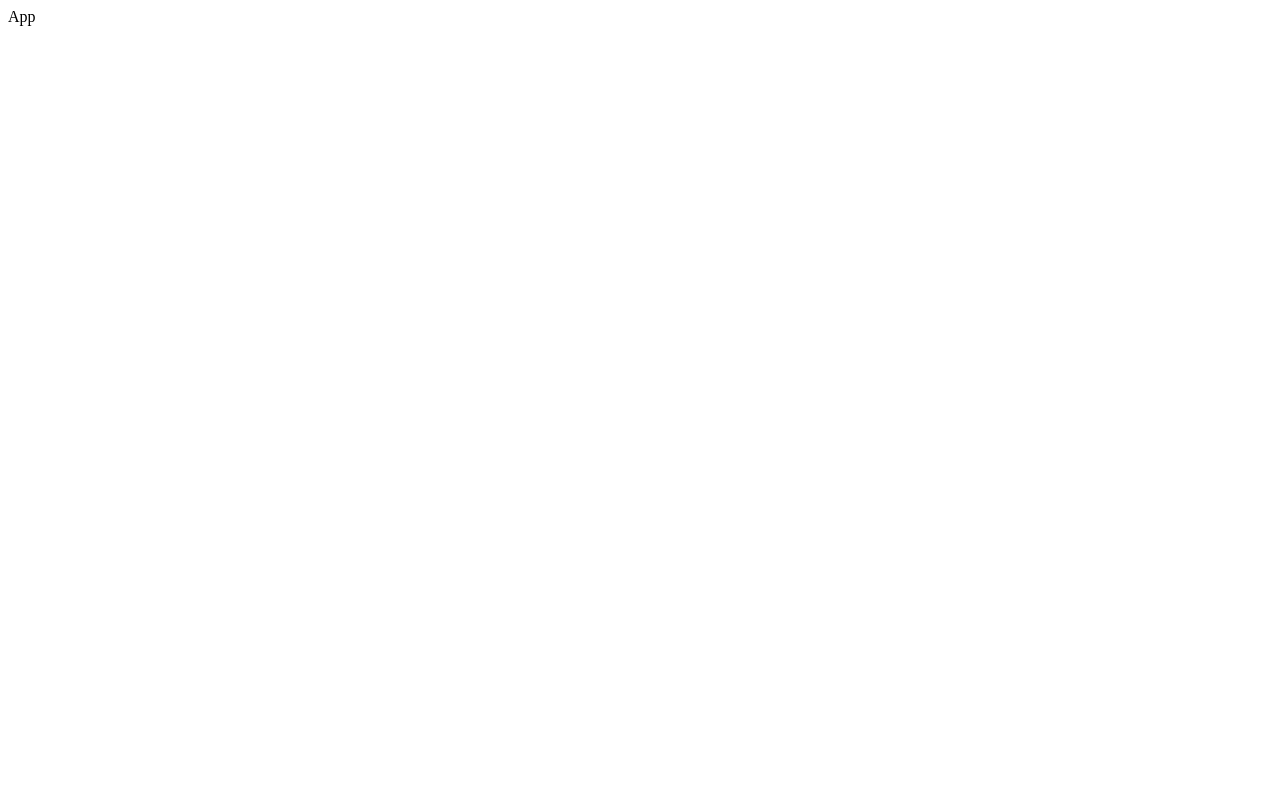
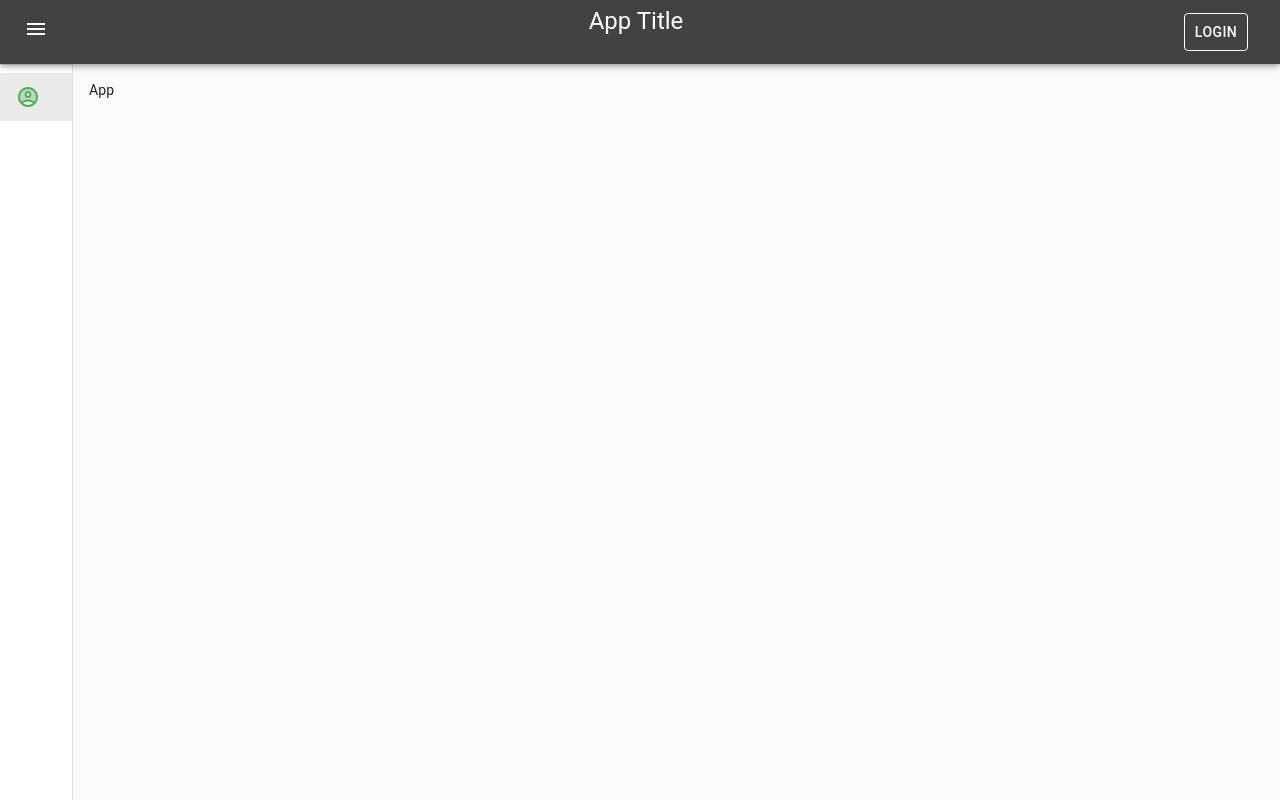
Before and after one commit to Maexwel/web-structure, a React (Create React App) app: page / in a window 1280 px wide. Built offline with nearby package versions, Linux system fonts and the light colour scheme.

Commit message:
Main page template using material-ui and navigation setup

```diff
--- a/package.json
+++ b/package.json
@@ -4,6 +4,7 @@
   "private": true,
   "dependencies": {
     "@material-ui/core": "^4.4.3",
+    "@material-ui/icons": "^4.4.3",
     "axios": "^0.19.0",
     "core-js": "^3.2.1",
     "dotenv": "^8.1.0",
--- a/src/components/pages/template/Page.js
+++ b/src/components/pages/template/Page.js
@@ -1,25 +1,190 @@
 import React, { useEffect } from 'react';
+import { routes as C } from '../../../router/routes';
+import clsx from 'clsx';
+import { createStyles, makeStyles, useTheme } from '@material-ui/core/styles';
+import { Drawer, Grid, AppBar, Toolbar, List, ListItemText, ListItemIcon, ListItem, IconButton, Divider, Typography, CssBaseline } from '@material-ui/core';
+import { AccountCircleTwoTone, VisibilityTwoTone, ChevronRight, ChevronLeft, Menu } from '@material-ui/icons';
 import { connect } from 'react-redux';
 import { updateViewAction } from '../../../store/actions/viewActions';
 import { withRouter } from 'react-router-dom';
+import { BorderedButton } from '../../ui-kit/buttons/BorderedButton'
 
+const drawerWidth = 240;
+
+const useStyles = makeStyles((theme) =>
+    createStyles({
+        root: {
+            display: 'flex',
+        },
+        selectedListItem: {
+            color: theme.palette.secondary.main,
+            background: "#EAEAEA"
+        },
+        appBar: {
+            zIndex: theme.zIndex.drawer + 1,
+            transition: theme.transitions.create(['width', 'margin'], {
+                easing: theme.transitions.easing.sharp,
+                duration: theme.transitions.duration.leavingScreen,
+            }),
+        },
+        appBarShift: {
+            marginLeft: drawerWidth,
+            width: `calc(100% - ${drawerWidth}px)`,
+            transition: theme.transitions.create(['width', 'margin'], {
+                easing: theme.transitions.easing.sharp,
+                duration: theme.transitions.duration.enteringScreen,
+            }),
+        },
+        brand: {
+            fontSize: "3em"
+        },
+        menuButton: {
+            marginRight: 36,
+        },
+        hide: {
+            display: 'none',
+        },
+        drawer: {
+            width: drawerWidth,
+            flexShrink: 0,
+            whiteSpace: 'nowrap'
+        },
+        drawerOpen: {
+            width: drawerWidth,
+            transition: theme.transitions.create('width', {
+                easing: theme.transitions.easing.sharp,
+                duration: theme.transitions.duration.enteringScreen,
+            }),
+        },
+        drawerClose: {
+            transition: theme.transitions.create('width', {
+                easing: theme.transitions.easing.sharp,
+                duration: theme.transitions.duration.leavingScreen,
+            }),
+            overflowX: 'hidden',
+            width: theme.spacing(7) + 1,
+            [theme.breakpoints.up('sm')]: {
+                width: theme.spacing(9) + 1,
+            },
+        },
+        toolbar: {
+            display: 'flex',
+            alignItems: 'center',
+            justifyContent: 'space-between',
+            padding: theme.spacing(0, 1),
+            ...theme.mixins.toolbar,
+        },
+        content: {
+            padding: theme.spacing(2),
+            marginTop: theme.spacing(8),
+            width: "100%"
+        },
+    }),
+);
 // Base Page template of the application
 const Page = (props) => {
-    const { component: Component, path, name, viewToState, history } = props; // Component to inject
+    const { component: Component, path, name, displayText, viewToState, currentPage, history } = props; // Component to inject
 
     useEffect(() => {
-        viewToState({ currentPage: { path, name } }); // set the current page (route = { path: '/', name: '/' })
+        viewToState({ currentPage: { path, name, displayText } }); // set the current page (route = { path: '/', name: '/' })
         // eslint-disable-next-line react-hooks/exhaustive-deps
     }, [path, name])
 
+    const classes = useStyles();
+    const theme = useTheme();
+    const [open, setOpen] = React.useState(false);
+
+    // Main menu's links
+    const links = [
+        {
+            icon: <AccountCircleTwoTone />,
+            ...C.APP_ROUTE
+        },
+    ]
+
+    const handleDrawerOpen = () => {
+        setOpen(true);
+    };
+
+    const handleDrawerClose = () => {
+        setOpen(false);
+    };
+
     return (
-        <div>
-            {/** Component injection */}
-            <Component {...props} />
+        <div className={classes.root}>
+            <CssBaseline />
+            <AppBar
+                position="fixed"
+                className={clsx(classes.appBar, {
+                    [classes.appBarShift]: open,
+                })}
+                color="primary"
+            >
+                <Toolbar>
+                    <Grid
+                        justify="space-between"
+                        container
+                    >
+                        <Grid item>
+                            <IconButton
+                                color="inherit"
+                                aria-label="open drawer"
+                                onClick={handleDrawerOpen}
+                                edge="start"
+                                className={clsx(classes.menuButton, {
+                                    [classes.hide]: open,
+                                })}
+                            >
+                                <Menu />
+                            </IconButton>
+                        </Grid>
+                        <Grid item>
+                            <Typography variant="h5">
+                                App Title
+                            </Typography>
+                        </Grid>
+                        <Grid item>
+                            <BorderedButton label="Login" onClick={() => { }} />
+                        </Grid>
+                    </Grid>
+                </Toolbar>
+            </AppBar>
+            <Drawer
+                variant="permanent"
+                className={clsx(classes.drawer, {
+                    [classes.drawerOpen]: open,
+                    [classes.drawerClose]: !open,
+                })}
+                classes={{
+                    paper: clsx({
+                        [classes.drawerOpen]: open,
+                        [classes.drawerClose]: !open,
+                    }),
+                }}
+                open={open}
+            >
+                <div className={classes.toolbar}>
+                    <VisibilityTwoTone
+                        className={classes.brand} />
+                    <IconButton onClick={handleDrawerClose}>
+                        {theme.direction === 'rtl' ? <ChevronRight /> : <ChevronLeft />}
+                    </IconButton>
+                </div>
+                <Divider />
+                <List>
+                    {currentPage ?
+                        links.map((link, index) => (
+                            <DrawerLink key={index} {...link} isCurrent={currentPage.name === link.name} history={history} />
+                        )) : null}
+                </List>
+            </Drawer>
+            <div className={classes.content}>
+                {/** Component injection */}
+                <Component {...props} />
+            </div>
         </div>
     )
 }
-
 // // //
 // Redux connexion
 const mapStateToProps = state => ({
@@ -36,3 +201,20 @@ const mapDispatchToProps = dispatch => {
     }
 }
 export default connect(mapStateToProps, mapDispatchToProps)(withRouter(Page));
+
+// // //
+// Link displayed in the drawer
+const DrawerLink = ({ path, displayText, icon, isCurrent, history }) => {
+
+    const navigationClicked = (path) => {
+        history.push(path); // Redirect to "path"
+    }
+
+    const classes = useStyles();
+    return (
+        <ListItem className={clsx(null, { [classes.selectedListItem]: isCurrent })} onClick={() => navigationClicked(path)} button >
+            <ListItemIcon className={clsx(null, { [classes.selectedListItem]: isCurrent })}>{icon}</ListItemIcon>
+            <ListItemText className={clsx(null, { [classes.selectedListItem]: isCurrent })} primary={displayText} />
+        </ListItem>
+    )
+}
--- /dev/null
+++ b/src/components/ui-kit/buttons/BorderedButton/BorderedButton.js
@@ -0,0 +1,22 @@
+import React from 'react';
+import { createStyles, makeStyles } from '@material-ui/core/styles';
+import { Button } from '@material-ui/core';
+
+const useStyles = makeStyles((theme) =>
+    createStyles({
+        borderedButton: {
+            border: "1px solid white",
+            margin: theme.spacing(1)
+        },
+    })
+);
+
+const BorderedButton = ({ label, onClick }) => {
+    const classes = useStyles();
+    return (
+        <Button className={classes.borderedButton} color="inherit" onClick={onClick}>
+            {label}
+        </Button>
+    )
+}
+export default BorderedButton;
--- /dev/null
+++ b/src/components/ui-kit/buttons/BorderedButton/index.js
@@ -0,0 +1 @@
+export { default as BorderedButton } from './BorderedButton';
--- a/src/router/routes.js
+++ b/src/router/routes.js
@@ -1,6 +1,7 @@
 export const routes = {
     APP_ROUTE: {
         path: '/',
-        name: 'APP'
+        name: 'APP',
+        displayText: "App main route"
     }
 }
```
Also changed, not shown: 2 other files (tests, documents, lock files or other folders).
